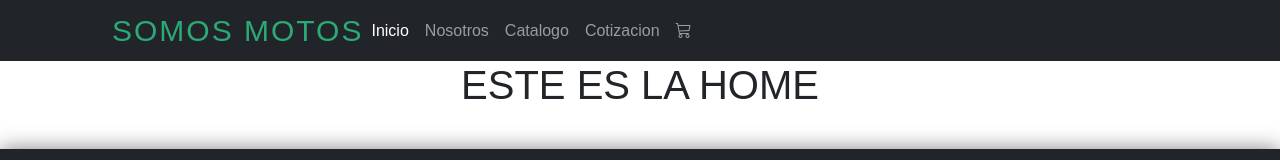
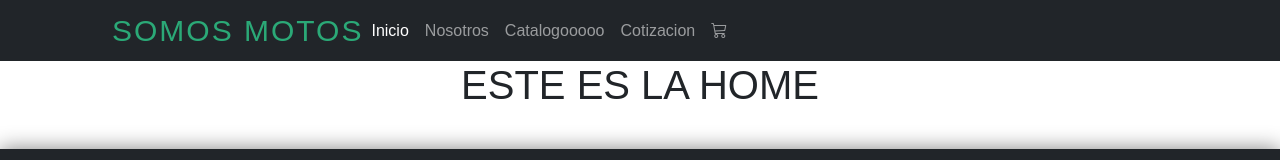
Before and after one commit to aaronvs96/proyectoReactJS, a React (Vite) app in the folder app-ecomerce/: page / in a window 1280 px wide. Shown: the top 160 px of the page. Built offline with nearby package versions, Linux system fonts and the light colour scheme.

Commit message:
mejorando

```diff
--- a/app-ecomerce/src/components/NavBar/NavBar.jsx
+++ b/app-ecomerce/src/components/NavBar/NavBar.jsx
@@ -21,7 +21,7 @@ const NavBar = () => {
           <Nav className="me-auto">
             <NavLink to='/' className={({isActive})=> isActive ? 'nav-link active' : 'nav-link'}>Inicio</NavLink>
             <NavLink to='/nosotros' className={({isActive})=> isActive ? 'nav-link active' : 'nav-link'}>Nosotros</NavLink>
-            <NavLink to='/catalogo' className={({isActive})=> isActive ? 'nav-link active' : 'nav-link'}>Catalogo</NavLink>
+            <NavLink to='/catalogo' className={({isActive})=> isActive ? 'nav-link active' : 'nav-link'}>Catalogooooo</NavLink>
             {/* <NavLink to='/categoria/pisteras' className={({isActive})=> isActive ? 'nav-link active' : 'nav-link'}>Pisteras</NavLink>
             <NavLink to='/categoria/deportivas' className={({isActive})=> isActive ? 'nav-link active' : 'nav-link'}>Deportivas</NavLink> */}
             <NavLink to='/cotizacion' className={({isActive})=> isActive ? 'nav-link active' : 'nav-link'}>Cotizacion</NavLink>
```
